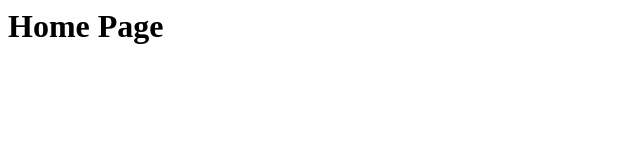
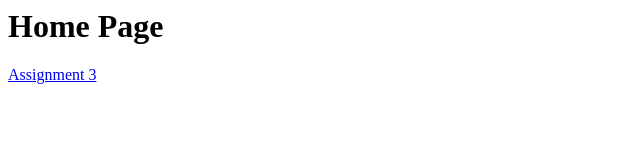
Before and after one commit to kashif-marofi/SMIT_Work_B15, a plain HTML site: page index.html in a window 1280 px wide. Shown: the whole page, without its empty margins (0-640 px from the left). Drawn offline with Linux system fonts and the light colour scheme.

Commit message:
Update index.html

```diff
--- a/index.html
+++ b/index.html
@@ -1,4 +1,6 @@
 <body>
   <h1>Home Page</h1>
 
+  <a href="Assignment_03/index.html">Assignment 3</a>
+
 </body>
```
